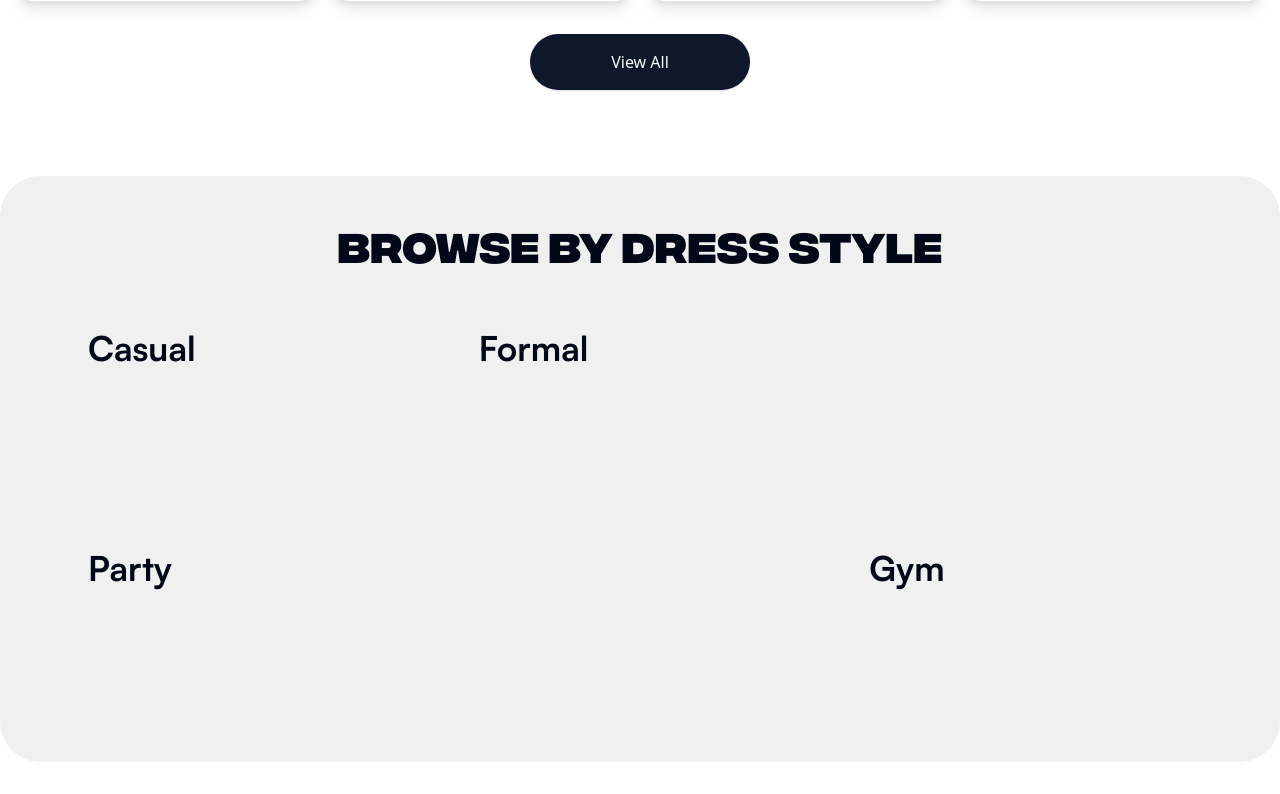
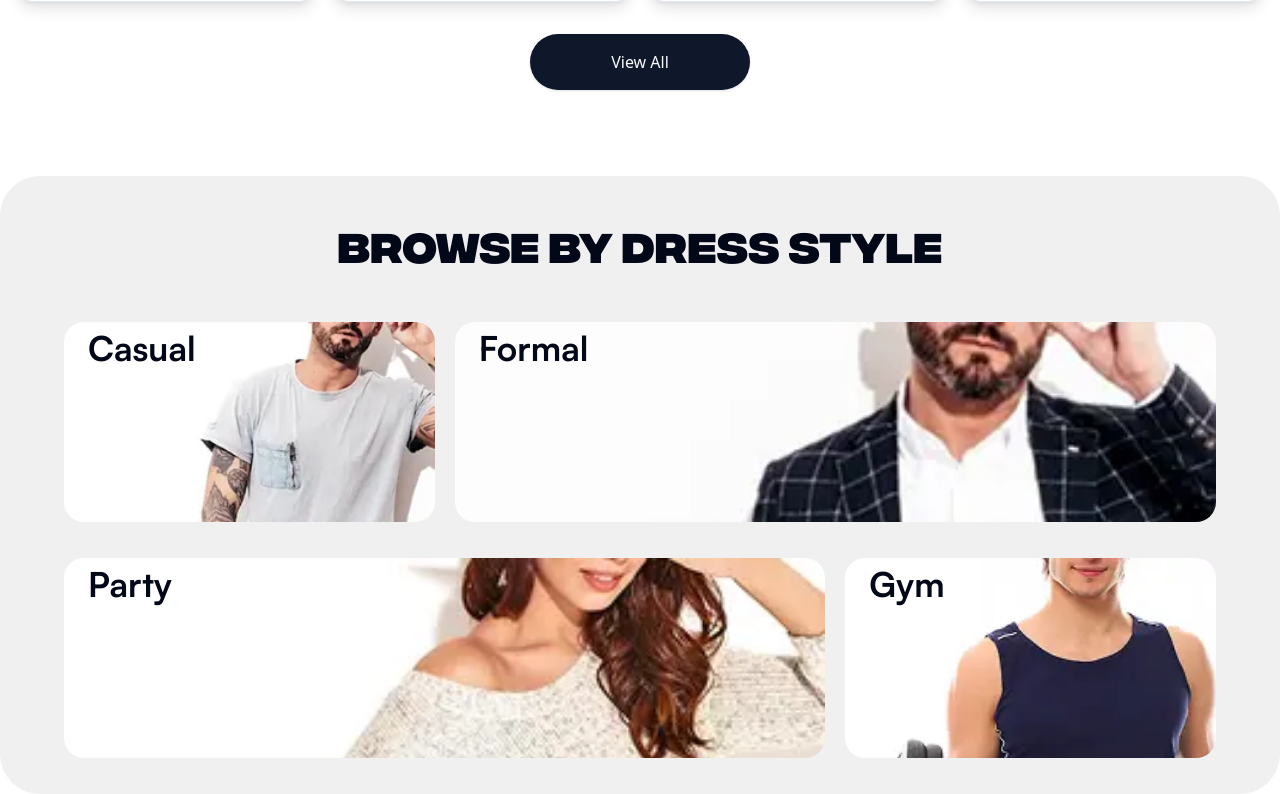
Before and after one commit to GopiSVDev/shop.co, a Next.js app: page / in a window 1280 px wide. Shown: the part 2328-3122 px from the top of the page. Before the commit the page ends 3090 px from the top, so only its background shows below. Built offline with nearby package versions, Linux system fonts and the light colour scheme.

Commit message:
Refactored background image handling: replaced Tailwind's bg-[url(...)] with inline styles to support dynamic images properly.

```diff
--- a/components/layout/BrowseByStyle/BrowseByStyle.tsx
+++ b/components/layout/BrowseByStyle/BrowseByStyle.tsx
@@ -1,7 +1,12 @@
-import React from "react";
+import CategoryCard from "@/components/ui/CategoryCard";
 
 const BrowseByStyle = () => {
-  const categories = ["Casual", "Formal", "Party", "Gym"];
+  const categories = [
+    { name: "Casual", image: "/images/casual.webp" },
+    { name: "Formal", image: "/images/formal.webp" },
+    { name: "Party", image: "/images/party.webp" },
+    { name: "Gym", image: "/images/gym.webp" },
+  ];
 
   const getColSpan = (index: number) => {
     if (index === 1 || index === 2) return "lg:col-span-2"; // First and fourth divs take 2 columns
@@ -17,15 +22,8 @@ const BrowseByStyle = () => {
       <div className="grid grid-cols-1 sm:grid-cols-2 lg:grid-cols-3 gap-5">
         {categories.map((category, index) => {
           return (
-            <div
-              key={category}
-              className={`bg-${category.toLowerCase()} bg-no-repeat bg-cover h-[200px] rounded-[20px] ${getColSpan(
-                index
-              )}`}
-            >
-              <p className="mt-4 ml-6 text-[clamp(1.5rem,1.2857142857142856rem+1.0714285714285714vw,2.25rem)] font-bold font-satoshi">
-                {category}
-              </p>
+            <div key={category.name} className={`${getColSpan(index)}`}>
+              <CategoryCard category={category} />
             </div>
           );
         })}
--- a/components/ui/CategoryCard.tsx
+++ b/components/ui/CategoryCard.tsx
@@ -1,7 +1,19 @@
 import React from "react";
 
-const CategoryCard = () => {
-  return <div></div>;
+const CategoryCard = ({ category }) => {
+  const { name, image } = category;
+  return (
+    <div
+      className="bg-no-repeat bg-cover h-[200px] rounded-[20px]"
+      style={{
+        backgroundImage: `url(${image})`,
+      }}
+    >
+      <p className="mt-4 ml-6 text-[clamp(1.5rem,1.2857142857142856rem+1.0714285714285714vw,2.25rem)] font-bold font-satoshi">
+        {name}
+      </p>
+    </div>
+  );
 };
 
 export default CategoryCard;
--- a/tailwind.config.ts
+++ b/tailwind.config.ts
@@ -65,10 +65,6 @@ export default {
       },
       backgroundImage: {
         hero: "url('/images/hero.webp')",
-        casual: "url('/images/casual.webp')",
-        formal: "url('/images/formal.webp')",
-        party: "url('/images/party.webp')",
-        gym: "url('/images/gym.webp')",
       },
     },
   },
```
